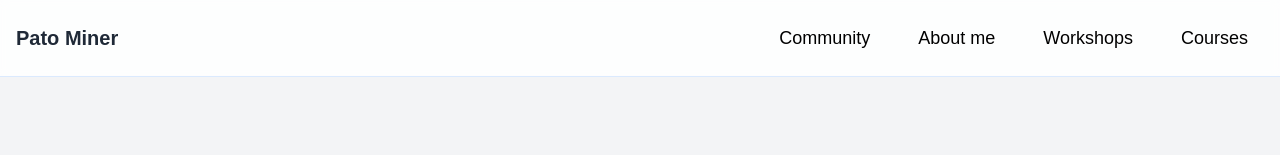
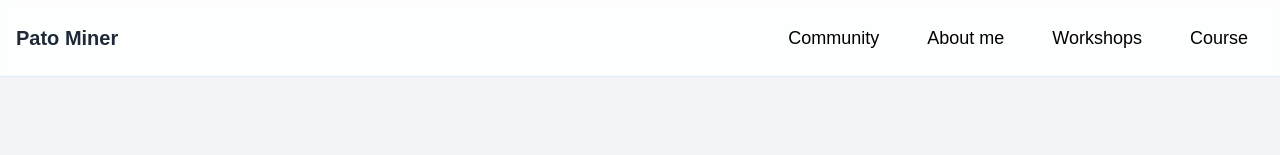
Before and after one commit to TheFreeRangeTester/patominer, a Next.js app: page / in a window 1280 px wide. Shown: the top 155 px of the page. Built offline with nearby package versions, Linux system fonts and the light colour scheme.

Commit message:
Arreglito

```diff
--- a/app/layout.tsx
+++ b/app/layout.tsx
@@ -83,7 +83,7 @@ export default function RootLayout({
                   />
                   <NavLink
                     href="/courses"
-                    text="Courses"
+                    text="Course"
                     className="text-primary"
                   />
                 </div>
```
